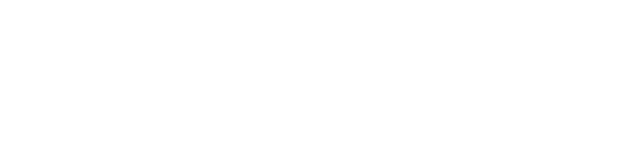
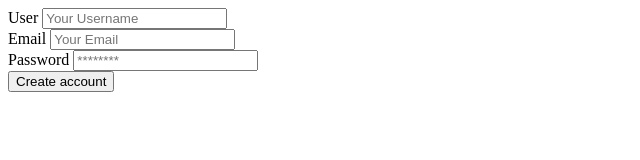
Before and after one commit to greciapatricia/arkeero, a plain HTML site: page index.html in a window 1280 px wide. Shown: the whole page, without its empty margins (0-640 px from the left). Drawn offline with Linux system fonts and the light colour scheme.

```diff
--- a/index.html
+++ b/index.html
@@ -6,5 +6,20 @@
 </head>
 <body>
 
+        <form action="" method="POST" id="">
+            <div class="form-group">
+              <label for="username">User</label>
+              <input id="username" type="text" class="form-control" name="username" placeholder="Your Username" required>
+            </div>
+            <div class="form-group">
+              <label for="useremail">Email</label>
+              <input id="useremail" type="email" class="form-control" name="useremail" placeholder="Your Email" required>
+            </div>
+            <div class="form-group">
+              <label for="password">Password</label>
+              <input id="password" type="password" class="form-control" name="password" placeholder="********" required>
+            </div>
+            <button type="submit" class="button">Create account</button>
+
 </body>
 </html>
```
Also changed, not shown: images/cabecera.png (added), images/favicon.ico (added), images/logo.png (added), images/pie.png (added), images/pie_mobile.png (added).
